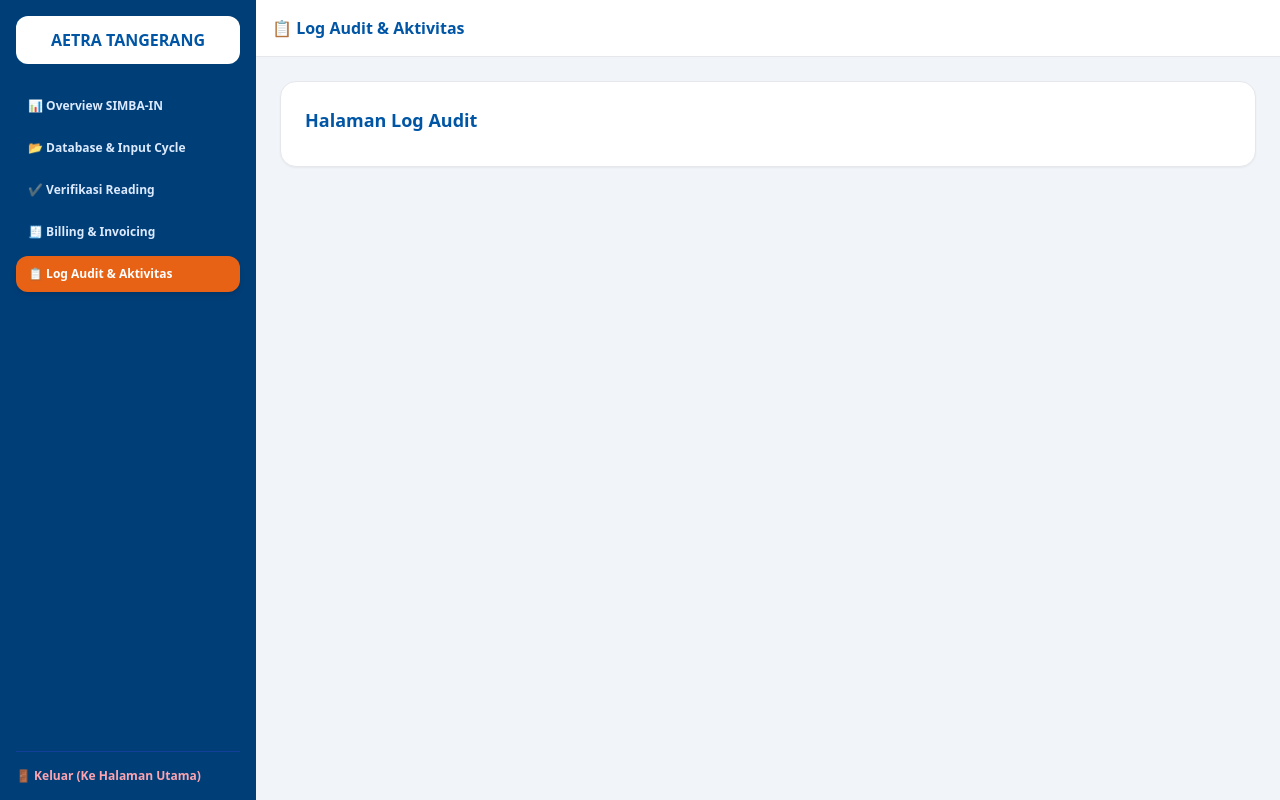
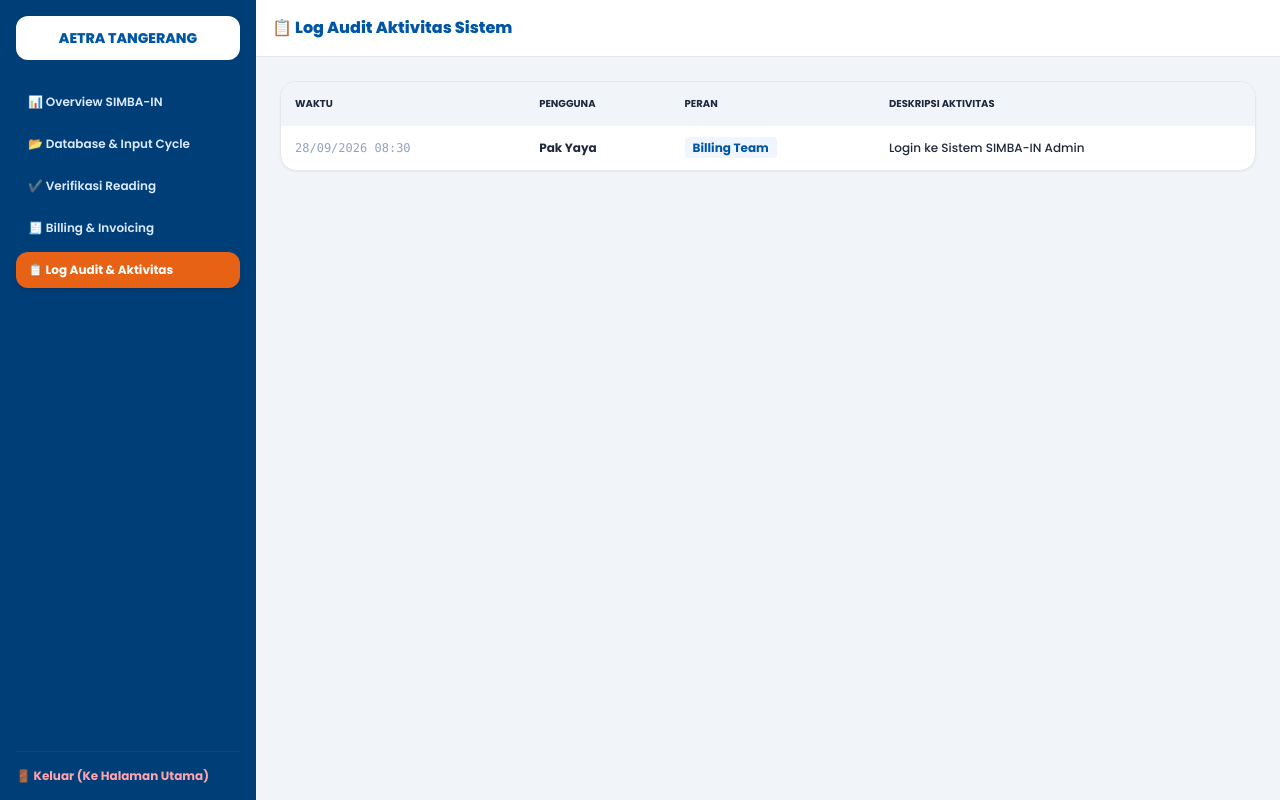
Before and after one commit to dqyt19-netizen/aetraCSMG, a plain HTML site: page public/admin/audit.html in a window 1280 px wide. Drawn offline with nearby package versions, Linux system fonts and the light colour scheme.

Commit message:
audit.html

```diff
--- a/public/admin/audit.html
+++ b/public/admin/audit.html
@@ -4,19 +4,20 @@
   <meta charset="UTF-8" />
   <meta name="viewport" content="width=device-width, initial-scale=1.0" />
   <title>Audit Log - SIMBA-IN</title>
+  <link href="https://fonts.googleapis.com/css2?family=Poppins:wght@300;400;500;600;700;800&display=swap" rel="stylesheet">
   <script src="https://cdn.tailwindcss.com"></script>
   <script>
-    tailwind.config = {
-      theme: { extend: { colors: { aetra: { blue: '#0055A5', darkblue: '#003E78', orange: '#E86216' } } } }
-    }
+    tailwind.config = { theme: { extend: { colors: { aetra: { blue: '#0055A5', darkblue: '#003E78', orange: '#E86216' } } } } }
   </script>
+  <style> body { font-family: 'Poppins', sans-serif; } </style>
 </head>
 <body class="bg-slate-100 text-slate-800">
   <div class="flex h-screen overflow-hidden">
+    <!-- SIDEBAR -->
     <aside class="w-64 bg-aetra-darkblue text-slate-200 flex flex-col justify-between p-4 hidden md:flex shrink-0 h-full">
       <div>
         <div class="bg-white rounded-xl p-3 mb-6 flex items-center justify-center">
-          <span class="font-extrabold text-aetra-blue">AETRA TANGERANG</span>
+          <span class="font-extrabold text-aetra-blue text-sm">AETRA TANGERANG</span>
         </div>
         <nav class="space-y-1.5">
           <a href="./overview.html" class="flex items-center gap-3 px-3 py-2.5 rounded-xl text-xs font-semibold text-blue-100 hover:bg-aetra-blue transition">📊 Overview SIMBA-IN</a>
@@ -31,13 +32,32 @@
       </div>
     </aside>
 
+    <!-- CONTENT -->
     <div class="flex-1 flex flex-col min-w-0 h-full overflow-y-auto">
       <header class="bg-white border-b p-4 flex justify-between items-center sticky top-0 z-20">
-        <h1 class="font-extrabold text-aetra-blue text-base">📋 Log Audit & Aktivitas</h1>
+        <h1 class="font-extrabold text-aetra-blue text-base">📋 Log Audit Aktivitas Sistem</h1>
       </header>
-      <main class="p-6">
-        <div class="bg-white p-6 rounded-2xl border shadow-sm">
-          <h2 class="text-lg font-bold text-aetra-blue mb-2">Halaman Log Audit</h2>
+
+      <main class="p-6 space-y-6">
+        <div class="bg-white rounded-2xl border overflow-hidden shadow-sm">
+          <table class="w-full text-left text-xs">
+            <thead>
+              <tr class="bg-slate-100 uppercase text-[10px]">
+                <th class="p-3.5">Waktu</th>
+                <th class="p-3.5">Pengguna</th>
+                <th class="p-3.5">Peran</th>
+                <th class="p-3.5">Deskripsi Aktivitas</th>
+              </tr>
+            </thead>
+            <tbody id="auditTable" class="divide-y font-medium">
+              <tr class="hover:bg-slate-50">
+                <td class="p-3.5 font-mono text-slate-400">28/09/2026 08:30</td>
+                <td class="p-3.5 font-bold">Pak Yaya</td>
+                <td class="p-3.5"><span class="px-2 py-0.5 bg-blue-50 text-aetra-blue rounded font-bold">Billing Team</span></td>
+                <td class="p-3.5">Login ke Sistem SIMBA-IN Admin</td>
+              </tr>
+            </tbody>
+          </table>
         </div>
       </main>
     </div>
```
